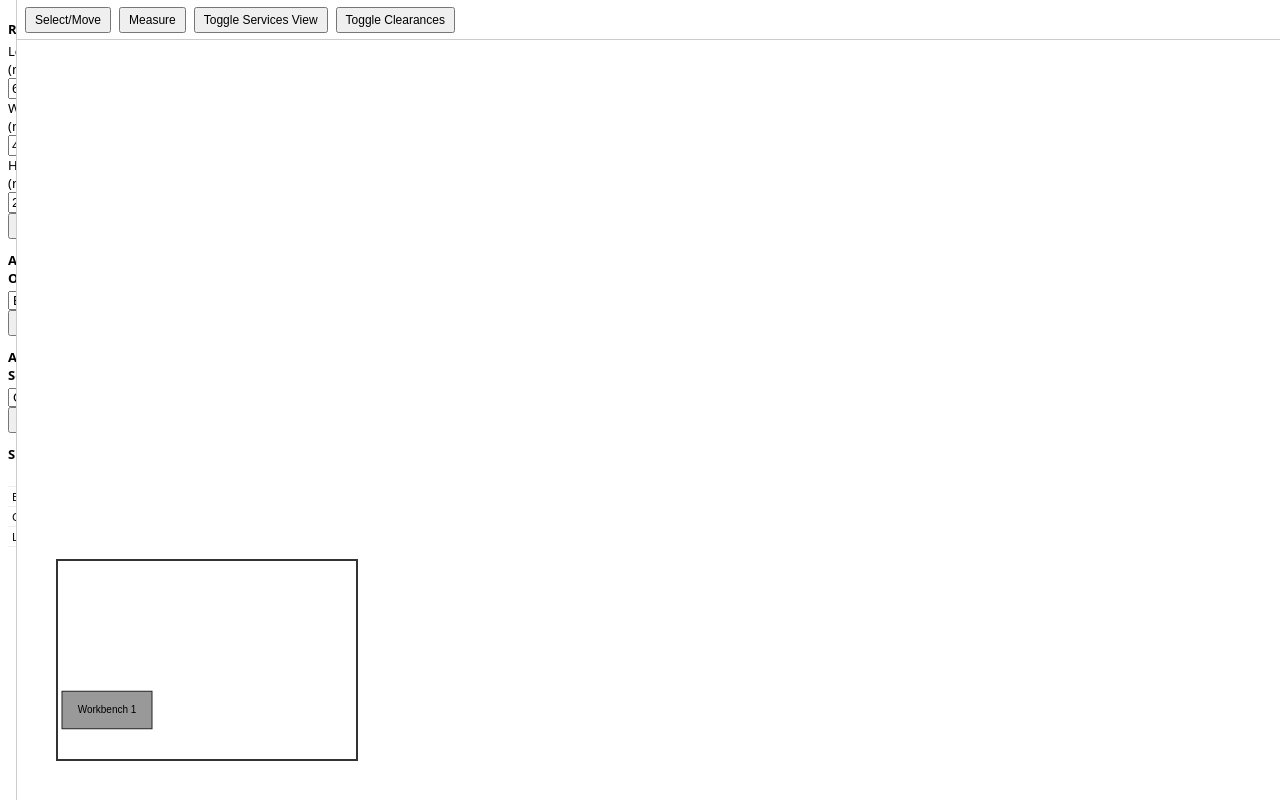
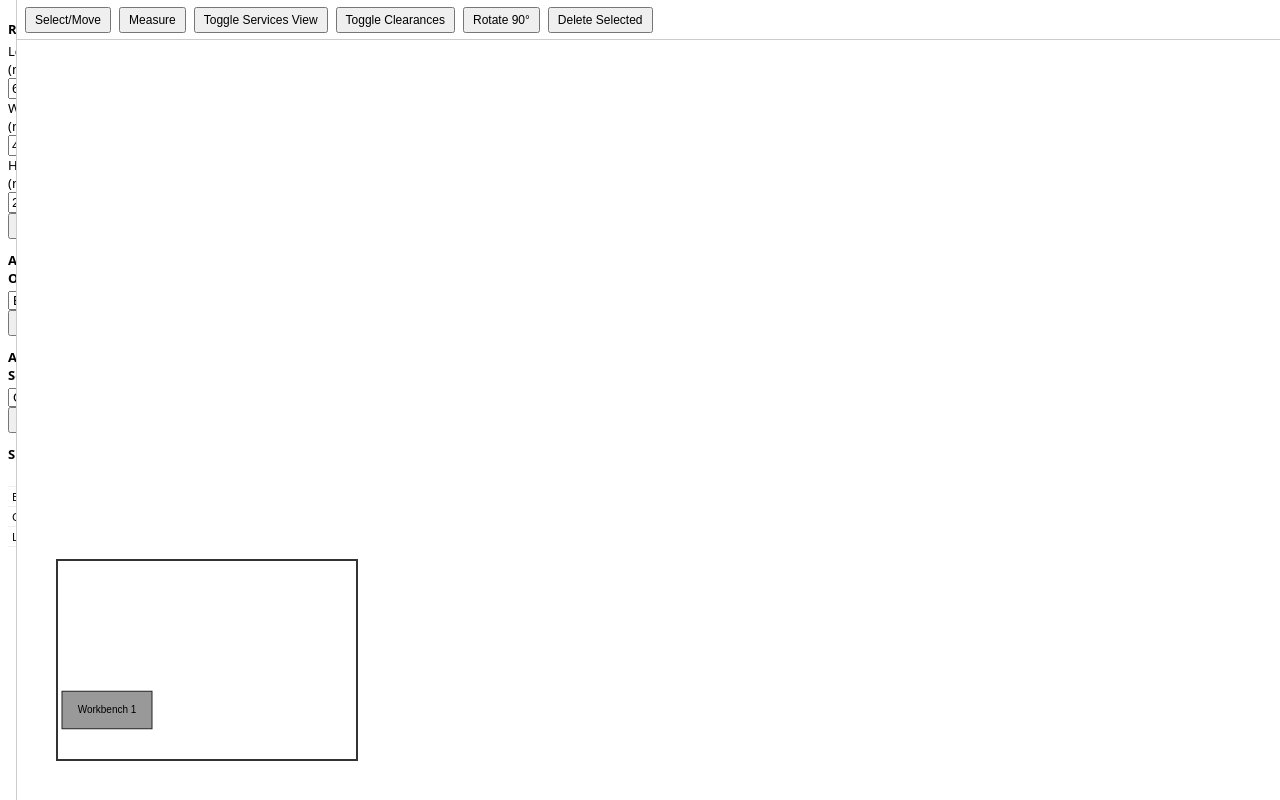
Before and after one commit to mick-lockwood/Room-Spatial-Planner, a website built with Vite: page index.html in a window 1280 px wide. Shown: the top 800 px of the page. Built offline with nearby package versions, Linux system fonts and the light colour scheme.

Commit message:
Update index.html

```diff
--- a/index.html
+++ b/index.html
@@ -43,7 +43,10 @@
           <button id="tool-measure">Measure</button>
           <button id="toggle-services">Toggle Services View</button>
           <button id="toggle-clearances">Toggle Clearances</button>
+          <button id="btn-rotate">Rotate 90°</button>
+          <button id="btn-delete">Delete Selected</button>
         </div>
+
         <div id="views">
           <canvas id="canvas2d"></canvas>
           <div id="view3d"></div>
```
